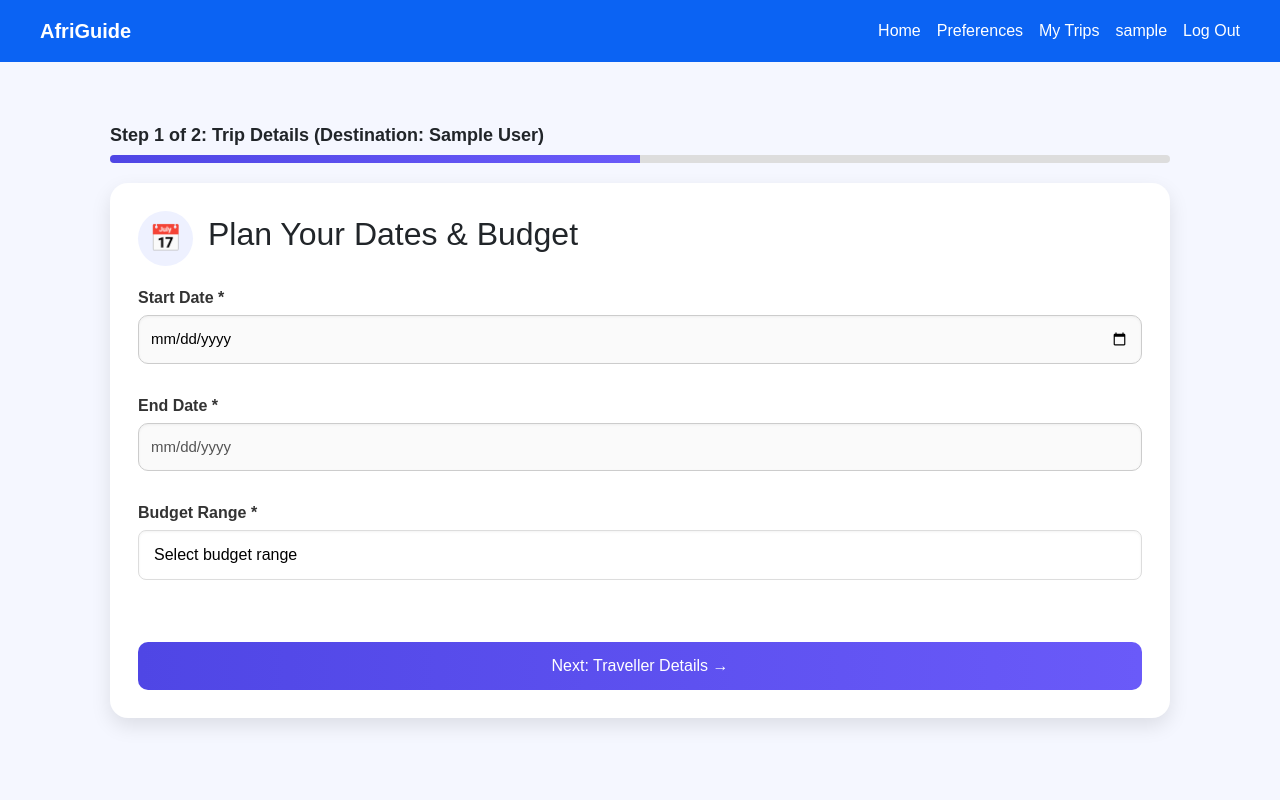
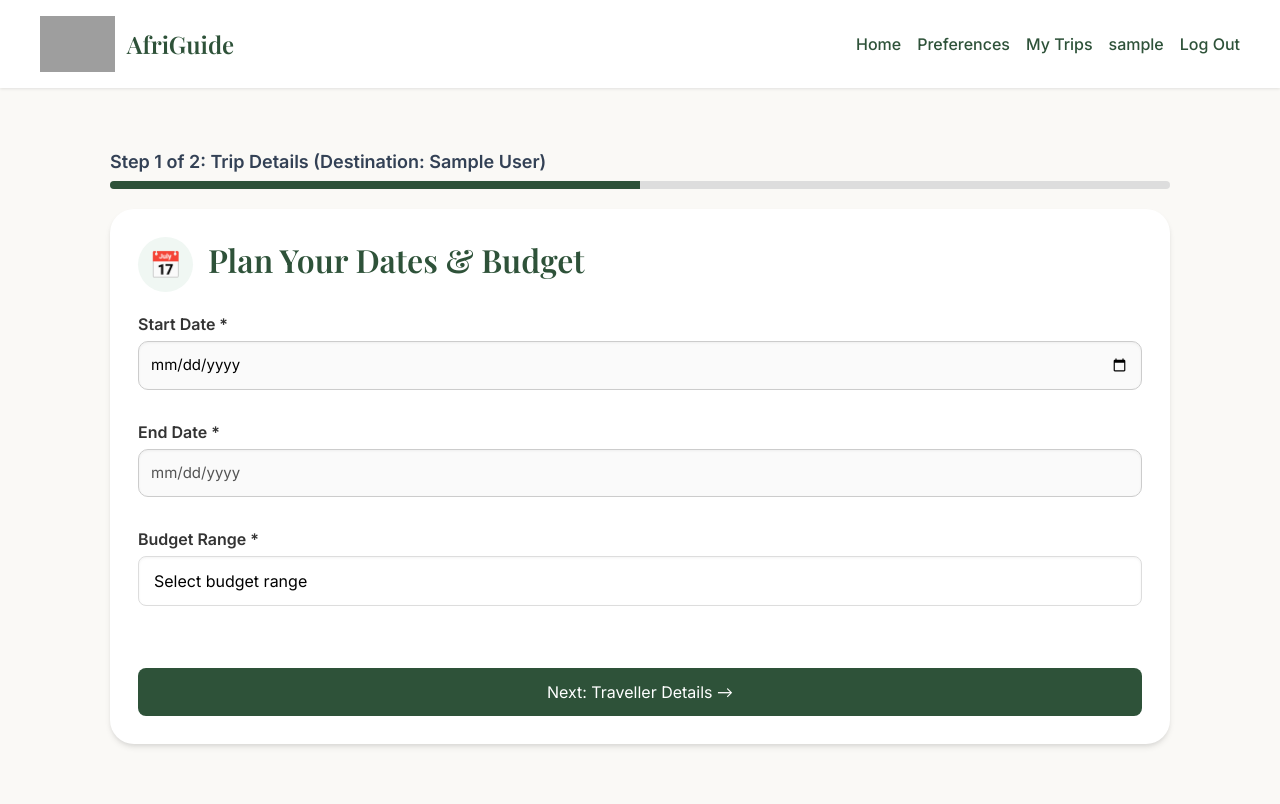
Before and after one commit to A-D-DBS-application/web-application-2025-group-6, a Flask app: page /step1 in a window 1280 px wide. Before the commit the page ends 738 px from the top, so only its background shows below. Run offline with Flask 3, Linux system fonts and the light colour scheme; the visitor is signed in with stand-in values (Sample User, id 1); grey boxes are pictures that could not be loaded.

Commit message:
layout en gsm

```diff
--- a/travel_mvp/app/static/css/style.css
+++ b/travel_mvp/app/static/css/style.css
@@ -1,9 +1,17 @@
-/* GLOBAL */
+/* GLOBAL - Premium Safari Branding */
 body {
-    font-family: Arial, sans-serif;
-    background: #f5f7ff;
+    font-family: 'Inter', 'Lato', sans-serif;
+    background: #FAF9F6;
     margin: 0;
     padding: 0;
+    color: #334155; /* slate-700 for body text */
+}
+
+/* Typography - Headings use Playfair Display */
+h1, h2, h3, h4, h5, h6 {
+    font-family: 'Playfair Display', serif;
+    color: #2E5239; /* Deep Forest Green */
+    font-weight: 600;
 }
 
 a {
@@ -11,20 +19,43 @@ a {
     color: inherit;
 }
 
-/* NAVBAR */
+/* NAVBAR - Premium Safari Branding */
 .navbar {
-    background: #0b63f3;
-    color: white;
+    background: white;
+    color: #2E5239;
     padding: 16px 40px;
     display: flex;
     justify-content: space-between;
     align-items: center;
     position: relative;
+    box-shadow: 0 1px 3px rgba(0, 0, 0, 0.1);
+}
+
+.nav-logo-container {
+    display: flex;
+    align-items: center;
+    gap: 12px;
+    text-decoration: none;
+}
+
+.nav-logo {
+    height: 56px; /* h-14 equivalent */
+    width: auto;
+    object-fit: contain;
+}
+
+.nav-brand-text {
+    font-family: 'Playfair Display', serif;
+    font-size: 1.5rem; /* XL size */
+    font-weight: 600;
+    color: #2E5239;
+    text-decoration: none;
 }
 
 .navbar .nav-left a {
     font-weight: 700;
     font-size: 20px;
+    color: #2E5239;
 }
 
 .navbar .nav-right {
@@ -35,11 +66,18 @@ a {
 .navbar .nav-right a {
     margin-left: 16px;
     font-weight: 500;
+    color: #2E5239;
+    transition: opacity 0.2s;
+}
+
+.navbar .nav-right a:hover {
+    opacity: 0.8;
 }
 
 .navbar .nav-right .nav-username {
     margin-left: 16px;
     font-weight: 500;
+    color: #2E5239;
 }
 
 .navbar .nav-right a.disabled-link {
@@ -174,7 +226,7 @@ a {
 
 .progress-fill {
     height: 100%;
-    background: linear-gradient(90deg, #4f46e5, #6a5af9);
+    background: #2E5239; /* Deep Forest Green */
 }
 
 .progress-fill.progress-50 {
@@ -189,8 +241,8 @@ a {
 .step-card {
     background: white;
     padding: 28px;
-    border-radius: 18px;
-    box-shadow: 0 8px 20px rgba(0,0,0,0.1);
+    border-radius: 24px; /* rounded-xl */
+    box-shadow: 0 4px 6px -1px rgba(0, 0, 0, 0.1), 0 2px 4px -1px rgba(0, 0, 0, 0.06); /* shadow-md */
 }
 
 .step-card-header {
@@ -202,12 +254,13 @@ a {
 .icon-circle {
     width: 55px;
     height: 55px;
-    background: #eef1ff;
+    background: #f0f7f3; /* Light green tint */
     border-radius: 50%;
     display: flex;
     justify-content: center;
     align-items: center;
     font-size: 26px;
+    color: #2E5239;
 }
 
 /* FORM */
@@ -291,12 +344,18 @@ a {
 
 .next-btn {
     padding: 12px 20px;
-    border-radius: 10px;
+    border-radius: 8px; /* rounded-lg */
     border: none;
-    background: linear-gradient(90deg, #4f46e5, #6a5af9);
+    background: #2E5239; /* Deep Forest Green */
     color: white;
     font-size: 16px;
     cursor: pointer;
+    transition: background-color 0.2s, transform 0.1s;
+}
+
+.next-btn:hover {
+    background: #1e3d2a; /* Darker green on hover */
+    transform: translateY(-1px);
 }
 
 .back-btn {
--- a/travel_mvp/app/templates/base.html
+++ b/travel_mvp/app/templates/base.html
@@ -4,6 +4,11 @@
     <meta charset="utf-8">
     <title>Travel Planner MVP</title>
     <meta name="viewport" content="width=device-width, initial-scale=1">
+
+    <!-- Google Fonts - Premium Safari Typography -->
+    <link rel="preconnect" href="https://fonts.googleapis.com">
+    <link rel="preconnect" href="https://fonts.gstatic.com" crossorigin>
+    <link href="https://fonts.googleapis.com/css2?family=Playfair+Display:wght@400;600;700&family=Inter:wght@300;400;500;600;700&display=swap" rel="stylesheet">
 
     <!-- Bootstrap CSS -->
     <link href="https://cdn.jsdelivr.net/npm/bootstrap@5.3.0/dist/css/bootstrap.min.css" rel="stylesheet" integrity="sha384-9ndCyUaIbzAi2FUVXJi0CjmCapSmO7SnpJef0486qhLnuZ2cdeRhO02iuK6FUUVM" crossorigin="anonymous">
--- a/travel_mvp/app/templates/partials/navbar.html
+++ b/travel_mvp/app/templates/partials/navbar.html
@@ -1,7 +1,10 @@
 <!-- navbar.html -->
 <div class="navbar">
     <div class="nav-left">
-        <a href="{{ url_for('main.index', reset='all') }}">AfriGuide</a>
+        <a href="{{ url_for('main.index', reset='all') }}" class="nav-logo-container">
+            <img src="https://dfpsbewjkvhrietohwes.supabase.co/storage/v1/object/public/website_design/_5948c65b-2408-4c52-b7f2-41c3ebe52387-removebg-preview.png" alt="AfriGuide Logo" class="nav-logo">
+            <span class="nav-brand-text">AfriGuide</span>
+        </a>
     </div>
     <button class="navbar-toggle" id="navbar-toggle" aria-label="Toggle navigation">
         <span></span>
```
Also changed, not shown: other parts of travel_mvp/app/static/css/style.css (+96 -57 lines), travel_mvp/tailwind.config.js (added, +29 -0 lines).
